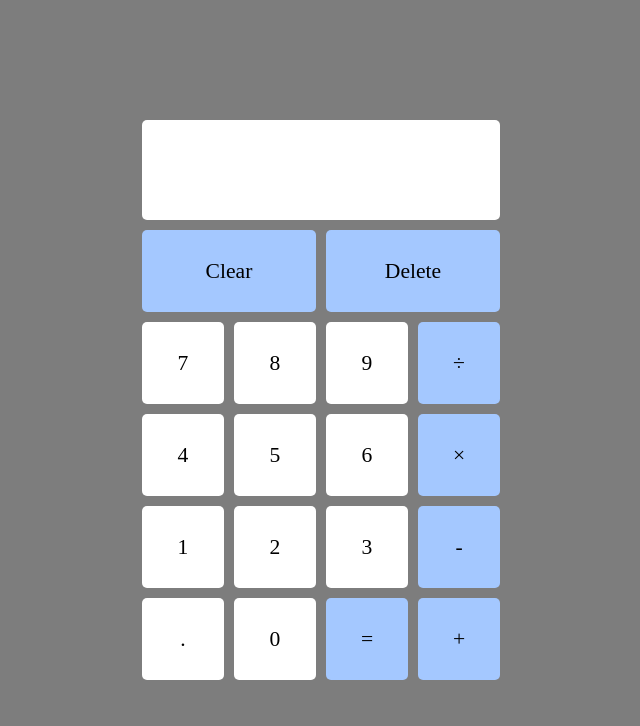
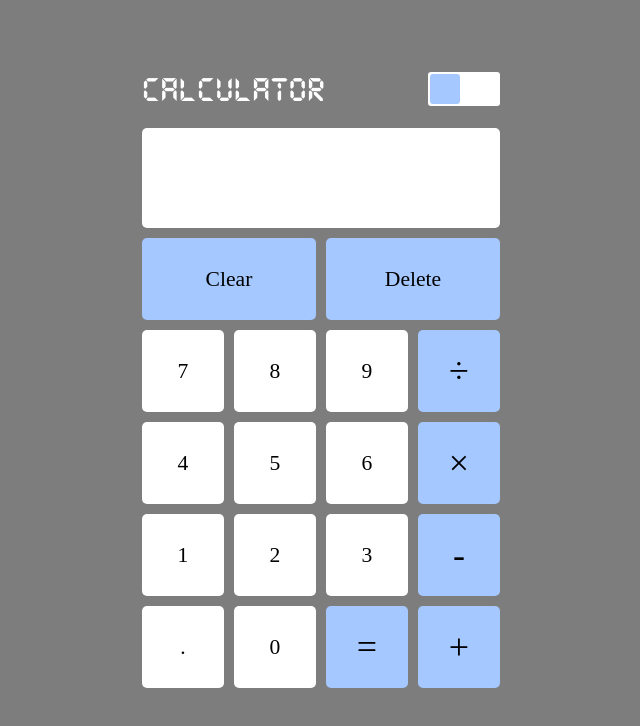
Before and after one commit to 0xkev21/calculator, a plain HTML site: page index.html in a window 1280 px wide. Shown: the whole page, without its empty margins (319-959 px from the left). Drawn offline with Linux system fonts and the light colour scheme; a web font is replaced by a local one.

Commit message:
Add Light and Dark Mode and Title Calculator

```diff
--- a/index.html
+++ b/index.html
@@ -7,6 +7,14 @@
     <link rel="stylesheet" href="style.css">
 </head>
 <body>
+    <header>
+        <h1>Calculator</h1>
+        <div class="mode-button">
+            <div class="rectangle">
+                <div class="square"></div>
+            </div>
+        </div>
+    </header>
     <div class="calculator">
         <div id="result">
             <div><span id="firstValue"></span><span id="operator"></span></div>
--- a/script.js
+++ b/script.js
@@ -26,6 +26,7 @@ secondNumber = null;
 const displayFirstValue = document.getElementById('firstValue');
 const displaySecondValue = document.getElementById('secondValue');
 const operatorDisplay = document.getElementById('operator');
+const modeButton = document.querySelector('.mode-button');
 
 function getPrecision(number) {
     const decimalPart = (number.toString().split('.')[1] || '').length;
@@ -112,3 +113,7 @@ numbers.forEach(number => number.addEventListener('click', displayNumber));
 
 const operators = document.querySelectorAll('.operator');
 operators.forEach(op => op.addEventListener('click', displayOperator));
+
+modeButton.addEventListener('click', () => {
+    document.body.classList.toggle('dark');
+})
--- a/style.css
+++ b/style.css
@@ -9,6 +9,7 @@
     margin: 0;
     padding: 0;
     box-sizing: border-box;
+    /* border: 1px solid black; */
 }
 
 :root {
@@ -17,6 +18,8 @@
     --primary-color: #ffffff;
     --text-color: #000000;
     --secondary-color: #A4C8FF;
+    --width: 358px;
+    --button-left: 2px;
 }
 
 body.dark {
@@ -24,13 +27,56 @@ body.dark {
     --primary-color: #000000;
     --text-color: #ffffff;
     --secondary-color: #05295F;
+    --button-left: calc(72px - 30px - 2px);
 }
 
 body {
-    display: grid;
-    place-items: center;
+    display: flex;
+    justify-content: center;
+    align-items: center;
+    flex-direction: column;
     height: 100vh;
     background-color: var(--bg-color);
+    transition: 1s ease;
+}
+
+header {
+    margin-top: -40px;
+    margin-bottom: 20px;
+    display: flex;
+    justify-content: space-between;
+    width: var(--width);
+}
+
+.mode-button {
+    width: 72px;
+    height: 34px;
+    cursor: pointer;
+}
+
+.mode-button .rectangle {
+    width: 100%;
+    height: 100%;
+    border-radius: 3px;
+    background-color: var(--primary-color);
+    position: relative;
+    transition: 1s ease;
+}
+
+.mode-button .square {
+    width: 30px;
+    height: 30px;
+    border-radius: 3px;
+    background-color: var(--secondary-color);
+    position: absolute;
+    bottom: 2px;
+    left: var(--button-left);
+    transition: 1s ease;
+}
+
+h1 {
+    color: white;
+    font-family: Digital;
 }
 
 .calculator {
@@ -53,6 +99,7 @@ body {
     border: none;
     background-color: var(--primary-color);
     color: var(--text-color);
+    transition: 1s ease;
 }
 
 #result {
@@ -65,6 +112,7 @@ body {
     grid-column-end: 5;
     height: 100px;
     width: 100%;
+    padding: 5px;
     display: flex;
     flex-direction: column;
     justify-content: space-around;
@@ -90,4 +138,26 @@ body {
 
 .calculator button:not(.number) {
     background-color: var(--secondary-color);
+    transition: 1s ease;
 }
+
+.calculator > .operator {
+    font-size: 2rem;
+}
+
+@media only screen and (max-width: 400px) {
+    :root {
+        font-size: 16px;
+    }
+    body {
+        --width: 323px;
+    }
+    .calculator {
+        width: var(--width);
+    }
+    .calculator > * {
+        width: 70px;
+        height: 70px;
+        flex-grow: 1;
+    }
+}
```
